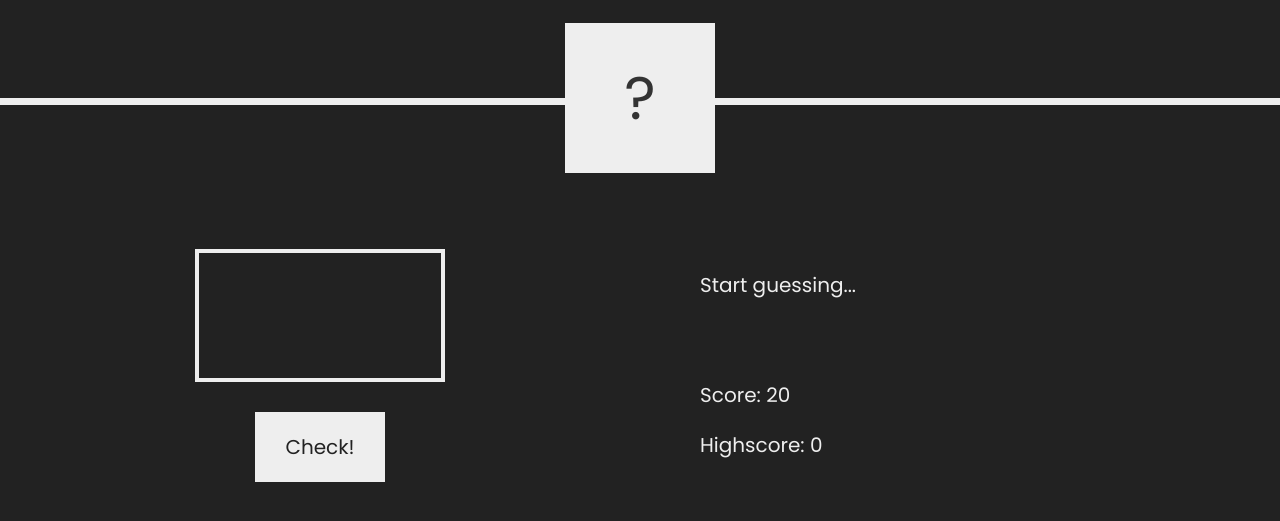
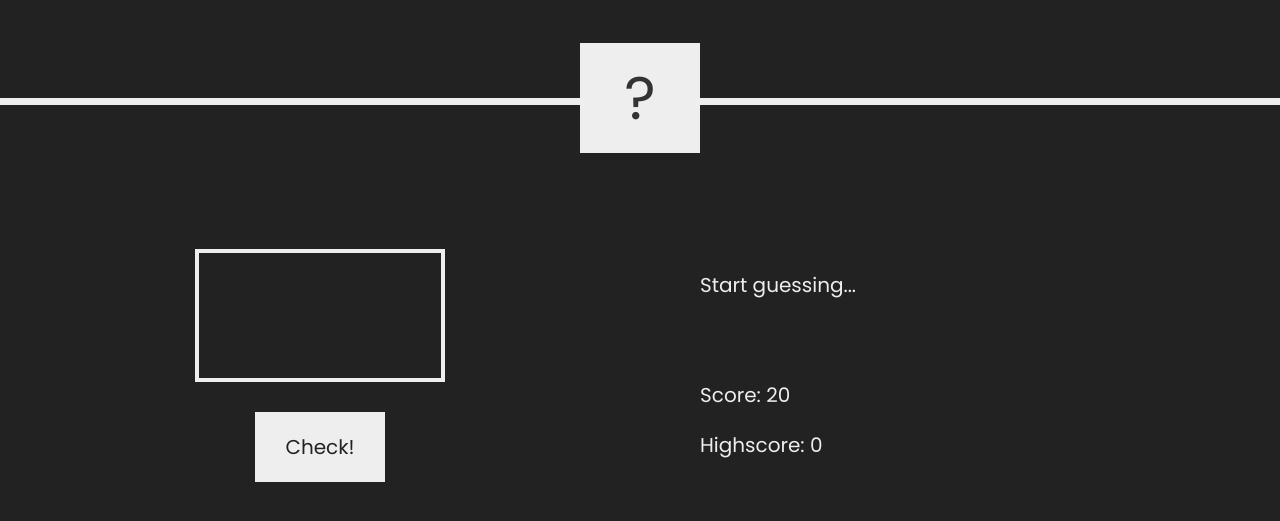
Before and after one commit to HUNAIN882/Guess-My-Name-, a plain HTML site: page index.html in a window 1280 px wide. Shown: the part 175-696 px from the top of the page. Drawn offline with Linux system fonts and the light colour scheme.

```diff
--- a/style.css
+++ b/style.css
@@ -59,8 +59,8 @@ h1 {
   background: #eee;
   color: #333;
   font-size: 6rem;
-  width: 15rem;
-  padding: 3rem 0rem;
+  width: 12rem;
+  padding: 1rem 0rem;
   text-align: center;
   position: absolute;
   bottom: 0;
```
